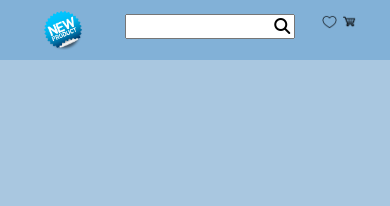
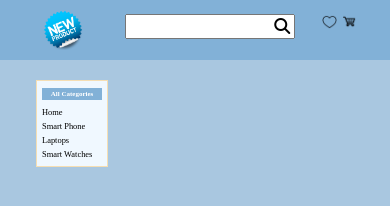
Before and after one commit to Ubaid-A/task05-html-css-responsive-product-catalogue-website, a plain HTML site: page index.html in a window 390 px wide. Drawn offline with Linux system fonts and the light colour scheme.

Commit message:
side nav bar done

```diff
--- a/index.html
+++ b/index.html
@@ -20,7 +20,19 @@
     </nav>
 
     <!-- Home  -->
+     <div class="home">
+        <div class="categories">
+            <h2>All Categories</h2>
+            <ul>
+                <li><a href="">Home</a></li>
+                <li><a href="">Smart Phone</a></li>
+                <li><a href="">Laptops</a></li>
+                <li><a href="">Smart Watches</a></li>
+            </ul>
+        </div>
 
+        <div class="laptop-images"></div>
+     </div>
 
 </body>
 </html>
--- a/style.css
+++ b/style.css
@@ -44,6 +44,35 @@ i{
 }
 #cart img:hover{
     cursor: pointer;
+}
+
+/* home  */
+.home{
+    display: grid;
+    grid-template-columns: 20% 75%;
+    margin: 30px 0;
+    justify-content: space-evenly;
+}
+.categories{
+    background-color: aliceblue;
+    border: 1px solid wheat;
+    padding: 15px;
+}
+.categories h2{
+    background-color: #82b1d7;
+    color: white;
+    text-align: center;
+    padding-bottom: 5px;
+    margin-bottom: 5px;
+}
+.categories li{
+    list-style-type: none;
+    padding: 8px 0;
+    padding-left: 20px;
+}
+.categories li a{
+    text-decoration: none;
+    color: black;
 }
 
 /* for small screen  */
@@ -94,4 +123,22 @@ i{
     #cart img{
         padding-left: 5px;
     }
+    /* home   */
+    .home{
+        margin: 20px 0;
+        margin-left: 30px;
+    }
+    .categories{
+        padding: 5px;
+        height: 75px;
+    }
+    .categories h2{
+        font-size: 7px;
+        padding: 2px;
+        margin-top: 2px;
+    }
+    .categories li{
+        padding: 2px 0;
+        font-size: 1vh;
+    }
 }
```
